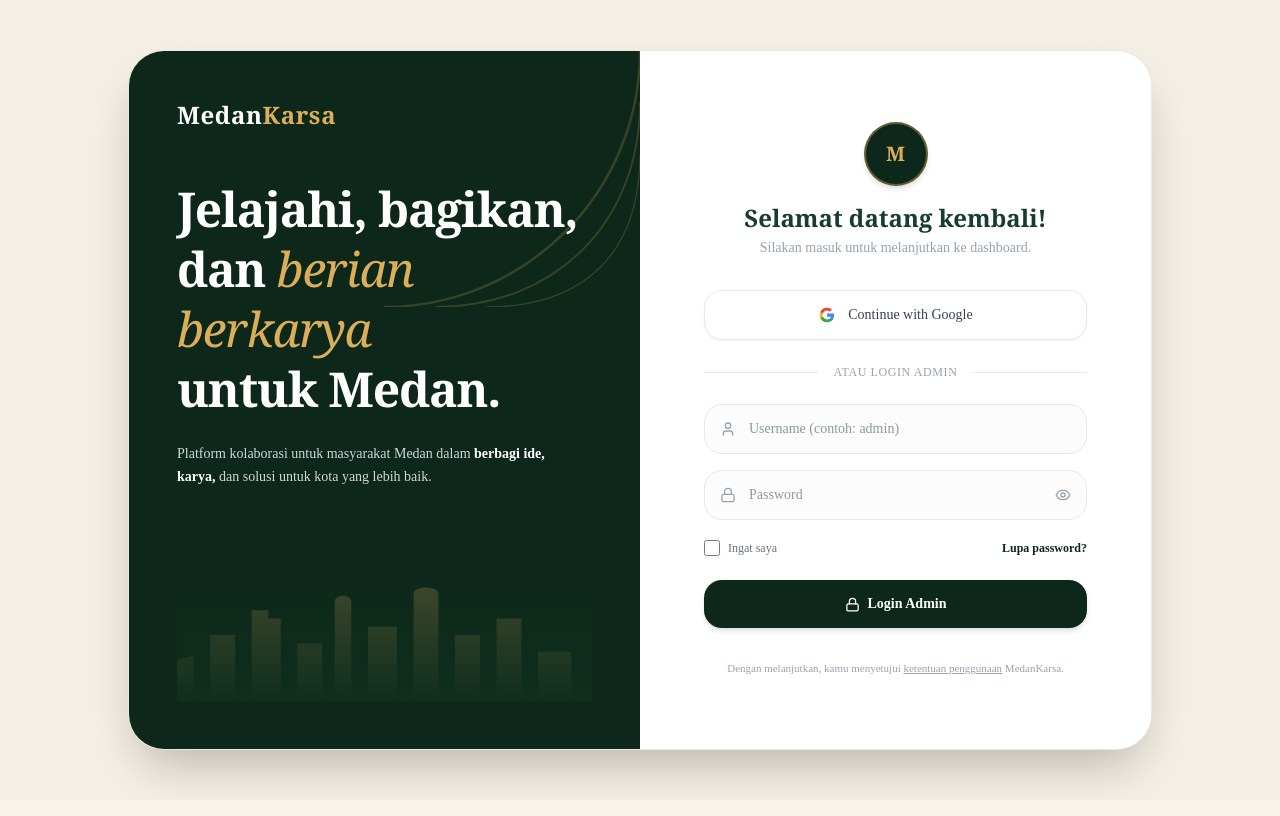
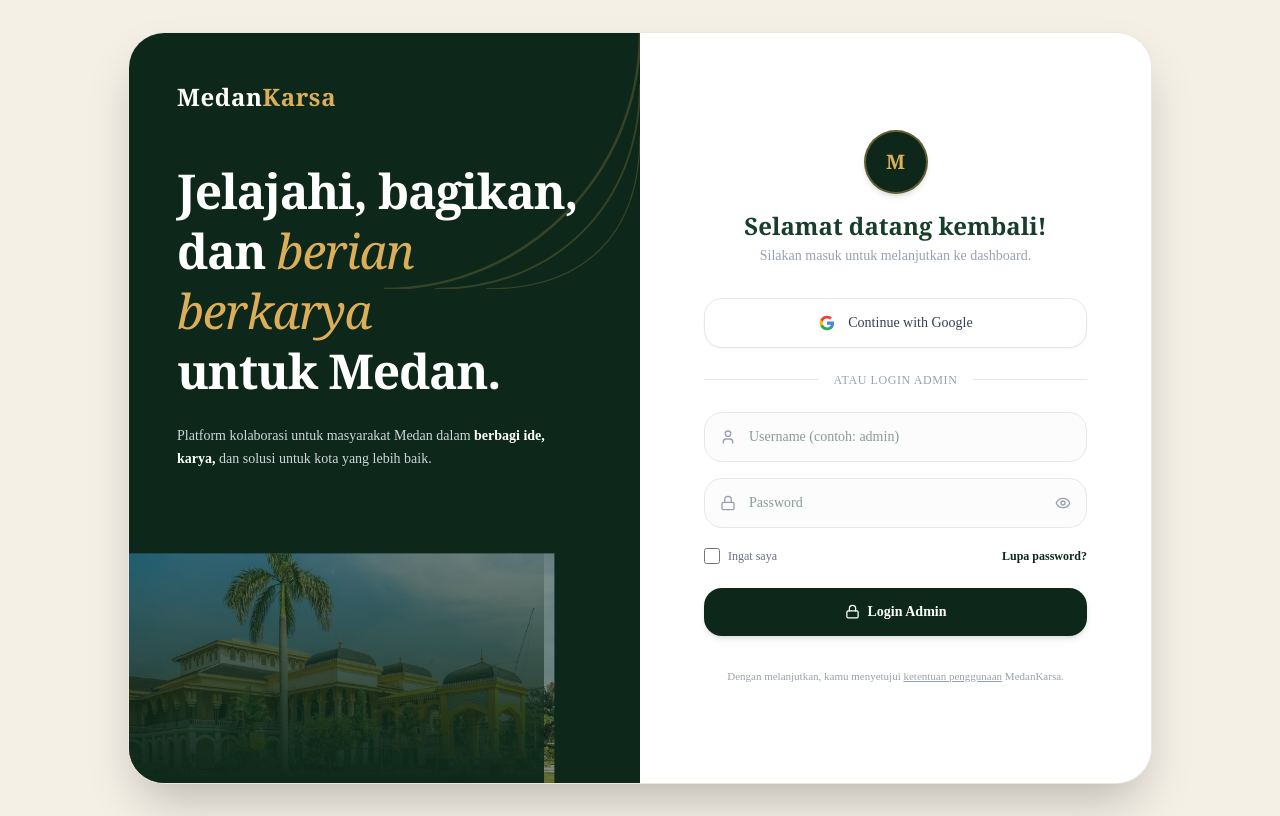
Before and after one commit to fajaradhitya1/MedanKarsa, a Next.js app: page /login in a window 1280 px wide. Built offline with nearby package versions, Linux system fonts and the light colour scheme; no server answers.

Commit message:
fix:  desain login

```diff
--- a/src/app/login/page.tsx
+++ b/src/app/login/page.tsx
@@ -74,12 +74,14 @@
             </p>
           </div>
 
-          {/* Ilustrasi Siluet Kota / Landmark Medan di Bagian Bawah */}
-          <div className="relative z-10 w-full mt-auto pt-10 opacity-30 pointer-events-none flex items-end justify-start">
-            <div className="w-full h-32 bg-gradient-to-t from-[#153e28] to-transparent absolute bottom-0 z-10" />
-            <svg viewBox="0 0 500 150" fill="currentColor" className="w-full text-[#b89552]">
-              <path d="M0 150V100L20 95V150H0ZM40 150V70H70V150H40ZM90 150V40H110V50H125V150H90ZM145 150V80H175V150H145ZM190 150V30C190 20 210 20 210 30V150H190ZM230 150V60H265V150H230ZM285 150V20C285 10 315 10 315 20V150H285ZM335 150V70H365V150H335ZM385 150V50H415V150H385ZM435 150V90H475V150H435Z" />
-            </svg>
+          {/* Ilustrasi Gambar Landmark Medan di Bagian Bawah */}
+          <div className="relative z-10 w-full mt-auto pt-10 pointer-events-none -mx-8 sm:-mx-12 -mb-8 sm:-mb-12">
+            <div className="absolute inset-0 bg-gradient-to-t from-[#0d281a] via-[#0d281a]/50 to-transparent z-10" />
+            <img
+              src="/assets/istanamaimun/cover.jpeg"
+              alt="Landmark Istana Maimun"
+              className="w-full h-48 sm:h-56 object-cover opacity-50 transform scale-105"
+            />
           </div>
         </div>
 
@@ -163,7 +165,7 @@
               </button>
             </div>
 
-            {/* Opsi Ingat Saya & Lupa Password (Visual Sesuai Referensi) */}
+            {/* Opsi Ingat Saya & Lupa Password */}
             <div className="flex items-center justify-between text-xs text-gray-500 pt-1">
               <label className="flex items-center gap-2 cursor-pointer select-none">
                 <input type="checkbox" className="rounded border-gray-300 text-[#0d281a] focus:ring-[#0d281a] w-4 h-4" />
```
